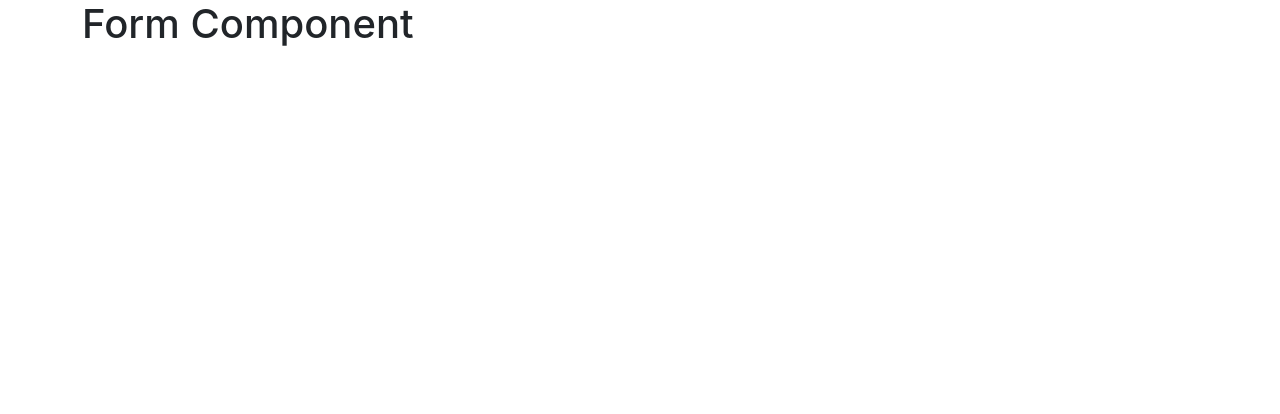
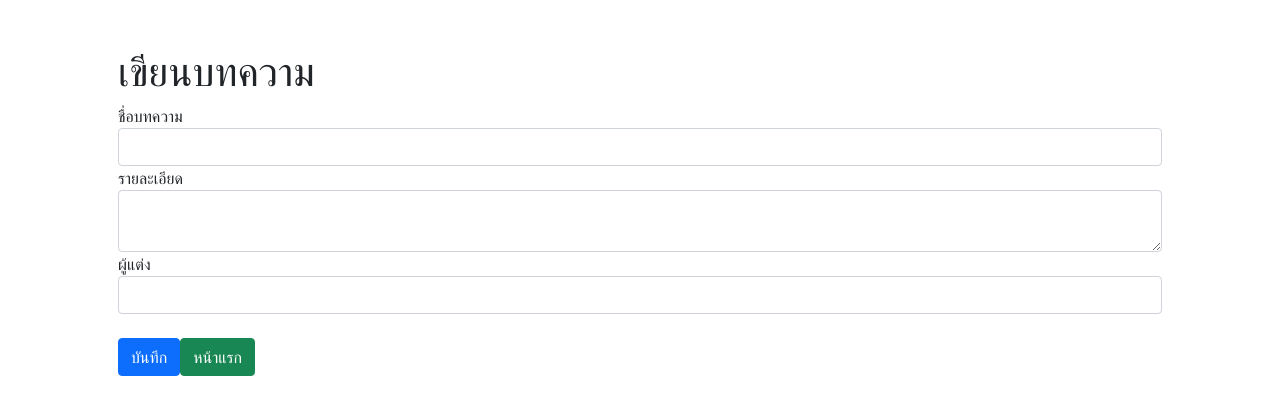
Before and after one commit to Thidtanai/Recap_Knowledge, a React (Create React App) app in the folder Kong/JS_MERN/client/: page /create in a window 1280 px wide. Shown: the top 414 px of the page. Built offline with nearby package versions, Linux system fonts and the light colour scheme.

Commit message:
Update FormComponent

```diff
--- a/Kong/JS_MERN/client/src/App.js
+++ b/Kong/JS_MERN/client/src/App.js
@@ -1,8 +1,8 @@
 function App() {
   return (
-    <div className="container">
+    <div className="container p-5">
       <h1>MERN STACK | Workshop</h1>
-      <button className="btn btn-primary">Boostrap</button>
+      <a className="btn btn-primary" href="/create">เขียนบทความ</a>
     </div>
   );
 }
--- a/Kong/JS_MERN/client/src/components/FormComponent.js
+++ b/Kong/JS_MERN/client/src/components/FormComponent.js
@@ -4,8 +4,27 @@
 
 const FormComponent = () => {
   return (
-    <div className="container">
-      <h1> Form Component </h1>
+    <div className="container p-5">
+      <h1>เขียนบทความ</h1>
+      <form>
+        <div className="form-group">
+          <label>ชื่อบทความ</label>
+          <input type="text" className="form-control" />
+        </div>
+        <div className="form-group">
+          <label>รายละเอียด</label>
+          <textarea className="form-control"></textarea>
+        </div>
+        <div className="form-group">
+          <label>ผู้แต่ง</label>
+          <input type="text" className="form-control" />
+        </div>
+        <br />
+        <input type="submit" value="บันทึก" className="btn btn-primary" />
+        <a className="btn btn-success" href="/">
+          หน้าแรก
+        </a>
+      </form>
     </div>
   );
 };
```
